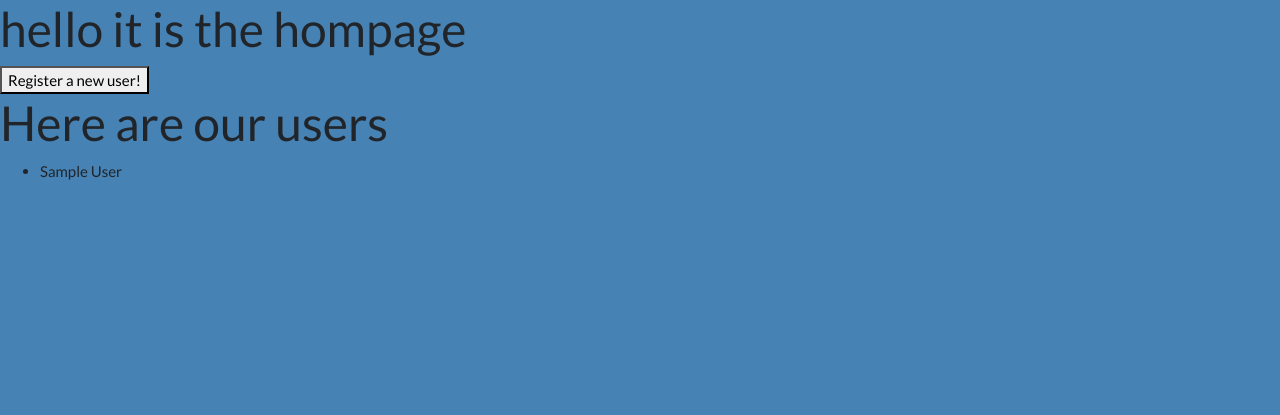
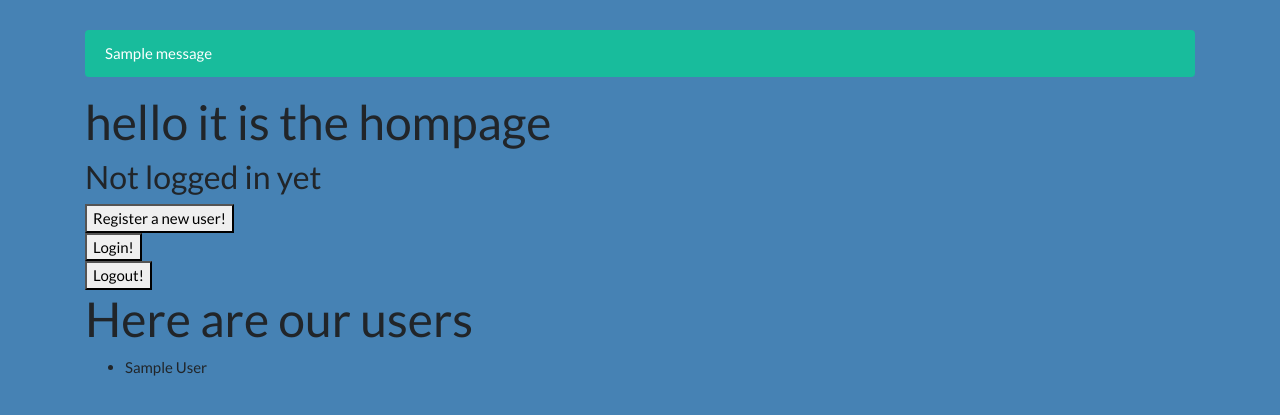
Before and after one commit to ItsTheRealVictor/SB_feedback, a Flask app: page / in a window 1280 px wide. Shown: the top 415 px of the page. Run offline with Flask 2, Linux system fonts and the light colour scheme; tables that the repository leaves empty hold one stand-in row (values such as "Sample post"); one stand-in notice (Sample message) is shown; some libraries are stand-ins or nearby versions.

Commit message:
can now login, logout. msgs added

```diff
--- a/app.py
+++ b/app.py
@@ -1,7 +1,7 @@
-from flask import Flask, request, jsonify, render_template, redirect, flash
+from flask import Flask, request, jsonify, render_template, redirect, flash, session
 from flask_debugtoolbar import DebugToolbarExtension
 from models import db, connect_db, User
-from forms import RegisterUser
+from forms import RegisterUser, Login
 from sqlalchemy.exc import IntegrityError
 
 
@@ -36,15 +36,9 @@ def register():
         first_name = form.first_name.data
         last_name = form.last_name.data
 
-        new_user = User(
-            username=username,
-            password=password,
-            email=email,
-            first_name= first_name,
-            last_name = last_name
-        )
+        register_new_user = User.register_user(username, password, email, first_name, last_name)
 
-        db.session.add(new_user)
+        db.session.add(register_new_user)
 
         try:
             db.session.commit()
@@ -55,3 +49,28 @@ def register():
         flash('SUCCESS! USER CREATED')
         return redirect('/')
     return render_template('register.html', form=form)
+
+
+@app.route('/login', methods=['GET', 'POST'])
+def login():
+    form = Login()
+
+    if form.validate_on_submit():
+        username = form.username.data
+        password = form.password.data
+
+        user = User.authenticate_user(username, password)
+        if user:
+            flash(f'Welcome back {user.first_name}')
+            session['username'] = user.username
+            return redirect('/')
+        else:
+            form.username.errors = ['INVALID PASSORD!']
+
+    return render_template('login.html', form=form)
+
+@app.route('/logout')
+def logout():
+    session.pop('username')
+    flash('Goodbye')
+    return redirect('/')
--- a/forms.py
+++ b/forms.py
@@ -8,3 +8,7 @@ class RegisterUser(FlaskForm):
     email = StringField('Email address')
     first_name = StringField('First name')
     last_name = StringField('Last name')
+
+class Login(FlaskForm):
+    username = StringField('Username', validators=[InputRequired()])
+    password = PasswordField('Password', validators=[InputRequired()])
--- a/models.py
+++ b/models.py
@@ -10,6 +10,8 @@ def connect_db(app):
     db.init_app(app)
 
 class User(db.Model):
+    __tablename__ = 'users'
+
     username = db.Column(db.String(20), primary_key=True, unique=True, )
     password = db.Column(db.Text, nullable=False)
     email = db.Column(db.String(50), nullable=False)
@@ -18,3 +20,26 @@ class User(db.Model):
 
     def __repr__(self):
         return f'{self.first_name} {self.last_name}'
+
+    @classmethod
+    def register_user(cls, username, pwd, email, first_name, last_name):
+
+        hashed = bcrypt.generate_password_hash(pwd)
+
+        hashed_utf8 = hashed.decode('utf8')
+
+        return cls(username=username,
+                   password=hashed_utf8,
+                   email=email,
+                   first_name=first_name,
+                   last_name=last_name)
+
+    @classmethod
+    def authenticate_user(cls, username, pwd):
+
+        u = User.query.filter_by(username=username).first()
+
+        if u and bcrypt.check_password_hash(u.password, pwd):
+            return u
+        else:
+            return False
--- a/templates/base.html
+++ b/templates/base.html
@@ -15,6 +15,10 @@
     {% endblock %}
 </head>
 <body>
+    <div class="container" style="margin-top: 2em">
+        {% for msg in get_flashed_messages() %}
+        <div class="alert alert-success">{{ msg }}</div>
+        {% endfor %}
     {% block body %}
 
 
--- a/templates/home.html
+++ b/templates/home.html
@@ -3,8 +3,19 @@
     <body>
         {% block body %}
             <h1>hello it is the hompage</h1>
+                 {% if session['username'] %}
+                    <h3>Currently logged in as {{session['username']}}</h3>
+                 {% else %}
+                    <h3>Not logged in yet</h3>
+                 {% endif %}
             <form action="/register">
                 <button>Register a new user!</button>
+            </form>
+            <form action="/login">
+                <button>Login!</button>
+            </form>
+            <form action="/logout">
+                <button>Logout!</button>
             </form>
 
             <h1>Here are our users</h1>
--- /dev/null
+++ b/templates/includes/_loginButton.html
@@ -0,0 +1 @@
+<button class="form-text btn-success">Login!</button>
--- /dev/null
+++ b/templates/includes/_registerButton.html
@@ -0,0 +1 @@
+<button class="form-text btn-success">Register!</button>
--- a/templates/includes/_registerForm.html
+++ b/templates/includes/_registerForm.html
@@ -15,7 +15,7 @@
       {% endfor %}
     </p>
     {% endfor %}
-    {% include '/includes/_submit_button.html'   %}
+    {% include '/includes/_registerButton.html'   %}
   </form>
 </div>
 </div>
--- a/templates/includes/_submit_button.html
+++ /dev/null
@@ -1 +0,0 @@
-<button class="form-text btn-success">Submit</button>
```
Also changed, not shown: templates/includes/_loginForm.html (added, +21 -0 lines), templates/login.html (added, +17 -0 lines).
